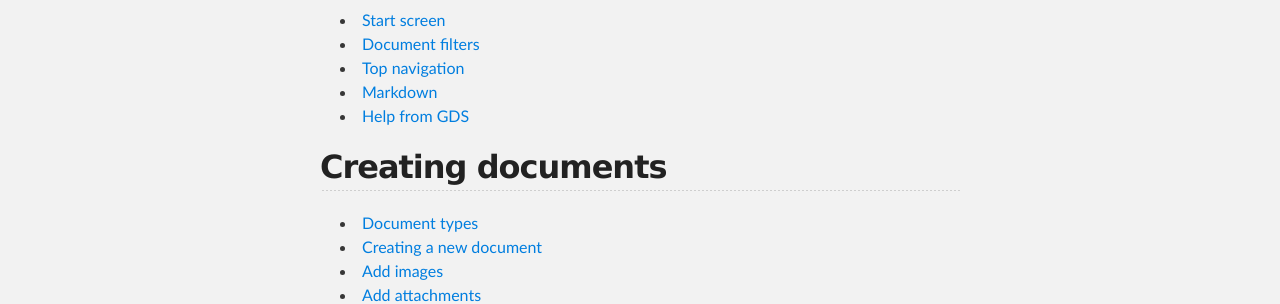
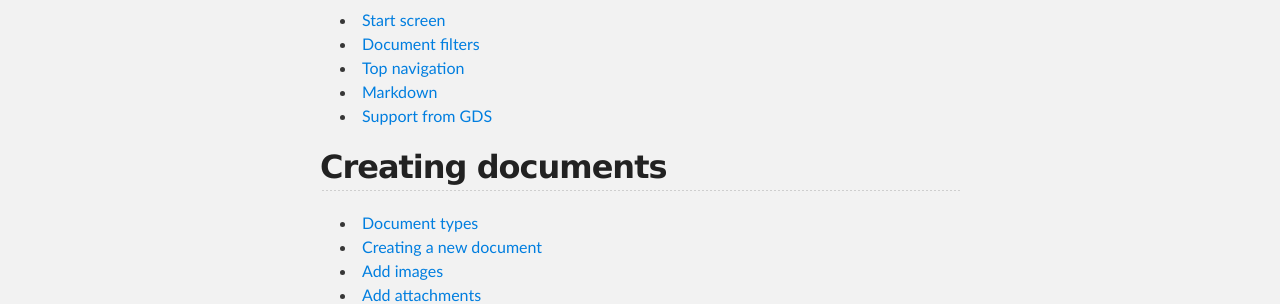
Before and after one commit to alphagov/inside-government-admin-guide, a Jekyll site: the page built from index.md, in a window 1280 px wide. Shown: the part 502-806 px from the top of the page. Built offline with Jekyll 4.4.1, drawn with Linux system fonts in a browser that asks for light colours.

Commit message:
Update index.md

```diff
--- a/index.md
+++ b/index.md
@@ -14,7 +14,7 @@ title: Inside Government Admin Guide - Index
 * [Document filters](first-steps/document-filters.html)
 * [Top navigation](first-steps/top-navigation.html)
 * [Markdown](first-steps/markdown.html)
-* [Help from GDS](first-steps/gds-only-tasks.html)
+* [Support from GDS](first-steps/support-from-GDS.html)
 
 
 ## Creating documents
```
